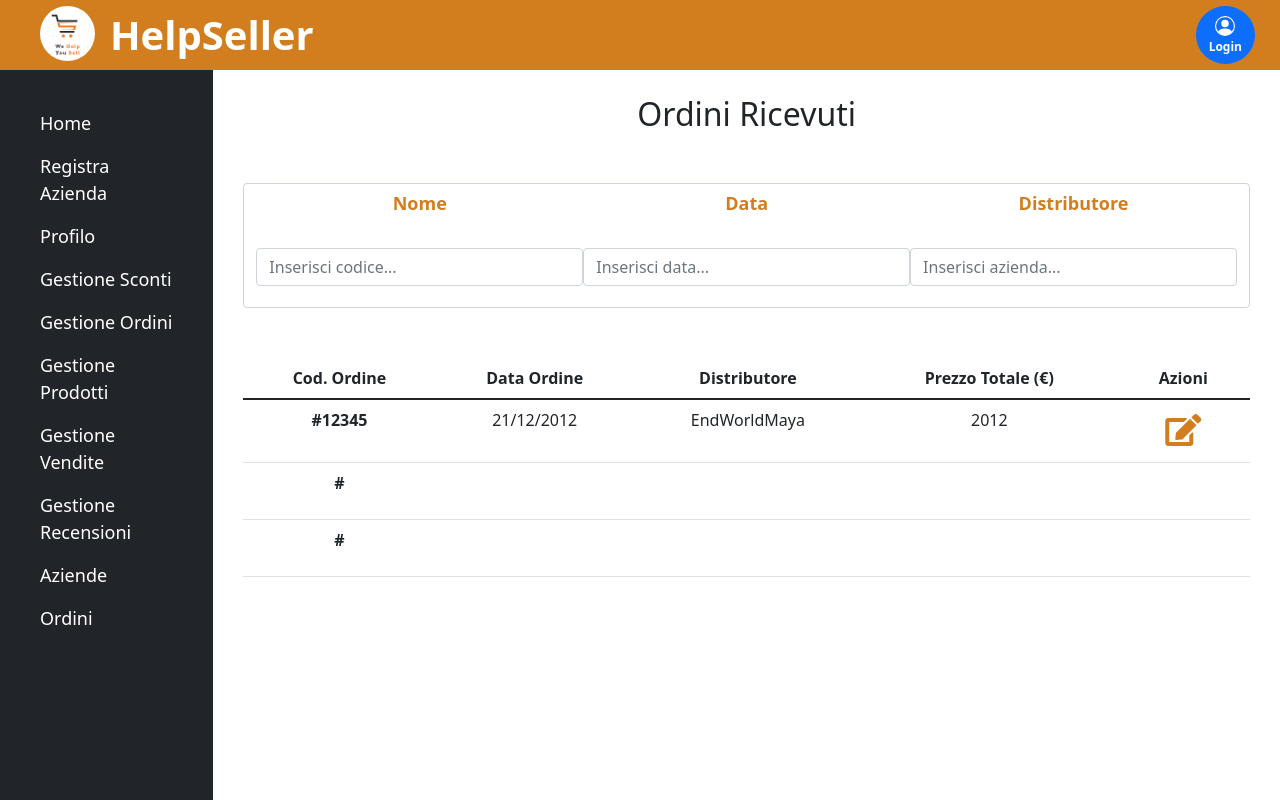
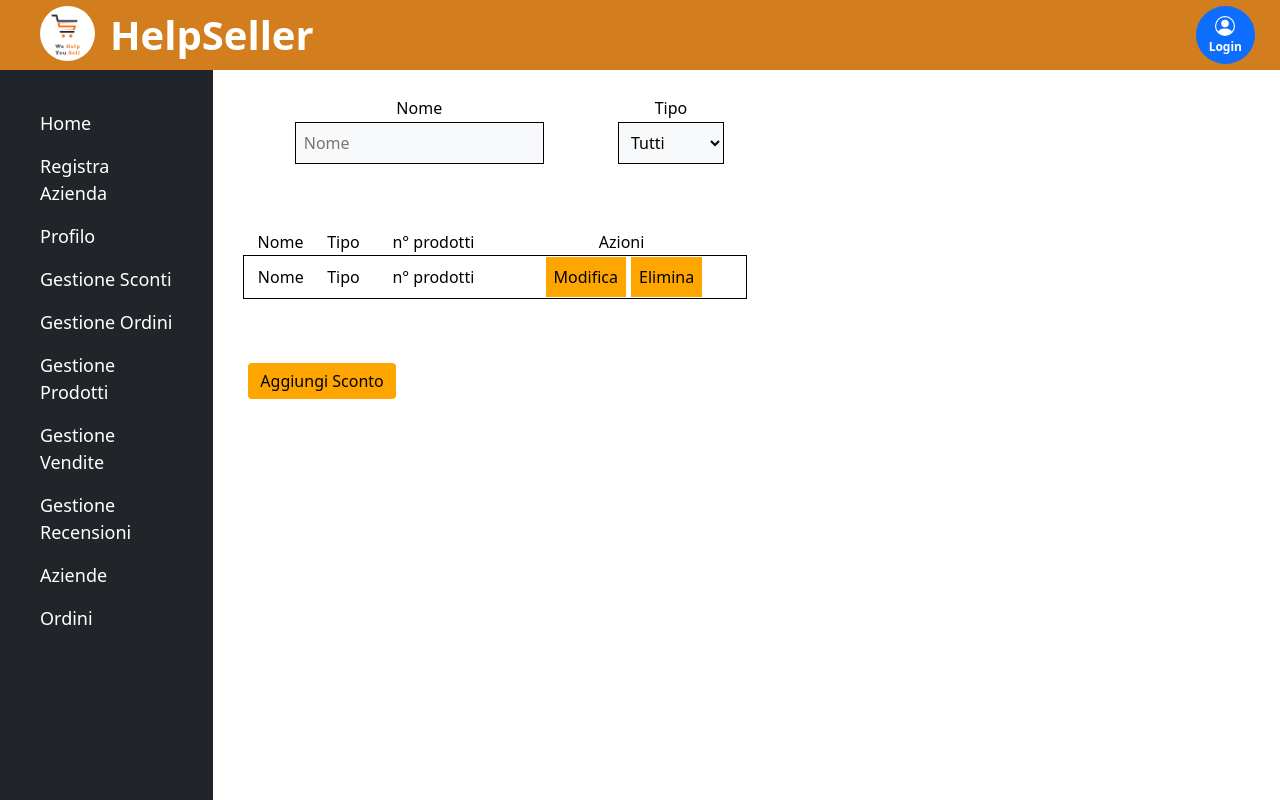
Before and after one commit to Mario-caccioppoli/HelpSellerInterface, an Angular app: page / in a window 1280 px wide. Shown: the top 800 px of the page. Built offline with nearby package versions, Linux system fonts and the light colour scheme.

Commit message:
aggiornamento app component

```diff
--- a/src/app/app.component.html
+++ b/src/app/app.component.html
@@ -4,7 +4,7 @@
         <app-sidebar></app-sidebar>
     </div>
     <div class="col-lg-10 cont-princ">
-        <app-gestione-ordini-ricevuti></app-gestione-ordini-ricevuti>
+        <app-gestione-sconti></app-gestione-sconti>
     </div>
 </div>
 <router-outlet></router-outlet>
```
